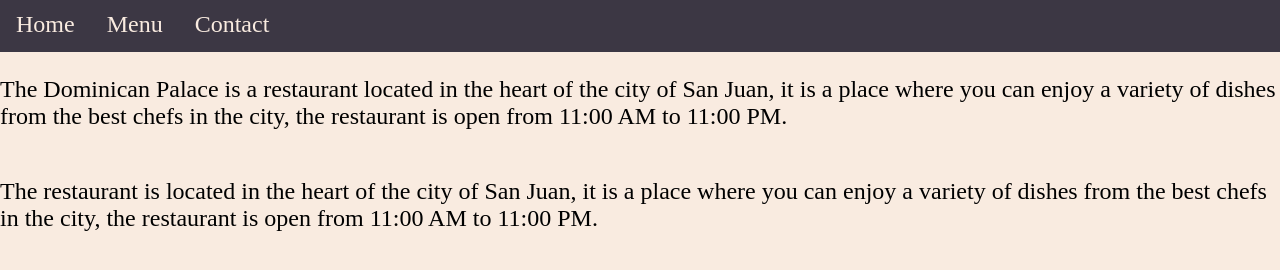
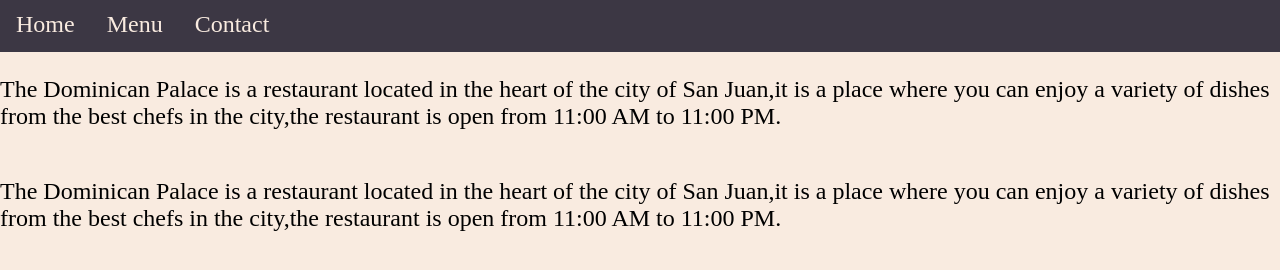
Before and after one commit to JuniorBaez-ux/Restaurant-Page, a website built with webpack: page dist/index.html in a window 1280 px wide. Shown: the part 40-310 px from the top of the page. Built offline with nearby package versions, Linux system fonts and the light colour scheme.

Commit message:
Creating the first module of the page.

```diff
--- a/src/index.js
+++ b/src/index.js
@@ -1,16 +1,58 @@
-import _ from 'lodash';
+import _, { fill } from 'lodash';
 import './style.css';
+
+let principal = document.getElementById("content");
 
 console.log("Tamo funcionando klk");
 
-function component() {
-    //const element = document.createElement('div');
+// function component() {
+//     //const element = document.createElement('div');
 
-    // Lodash, now imported by this script
-    //element.innerHTML = _.join(['Hello', 'webpack'], ' ');
+//     // Lodash, now imported by this script
+//     //element.innerHTML = _.join(['Hello', 'webpack'], ' ');
 
 
-    return element;
+//     return element;
+//   }
+
+//   document.body.appendChild(component());
+
+document.body.appendChild(createTitle());
+document.body.appendChild(createNavBar());
+principal.appendChild(createFillerText());
+principal.appendChild(createFillerText());
+
+  function createTitle(){
+    let title = document.createElement('div');
+    title.className = "title";
+    title.id = "title";
+    title.innerHTML = "The Dominican Palace";
+
+    return title;
   }
 
-  document.body.appendChild(component());
+  function createNavBar(){
+    let navbar = document.createElement("div");
+    navbar.className = "topnav";
+    navbar.innerHTML = "<a href='#'>Home</a>";
+    navbar.innerHTML += "<a href='#'>Menu</a>";
+    navbar.innerHTML += "<a href='#'>Contact</a>";
+
+    return navbar;
+  }
+
+  function createFillerText(){
+    let fillerText = document.createElement("div");
+    fillerText.className = "fillertext";
+    fillerText.id = "fillertext";
+    fillerText.appendChild(createText());
+
+    return fillerText;
+}
+
+function createText(){
+    let text = document.createElement("p");
+    text.innerHTML = "The Dominican Palace is a restaurant located in the heart of the city of San Juan,it is a place where you can enjoy a variety of dishes from the best chefs in the city,the restaurant is open from 11:00 AM to 11:00 PM.";
+
+    return text;
+}
--- a/src/style.css
+++ b/src/style.css
@@ -7,6 +7,7 @@ body{
 }
 
 #content{
+    order: 3;
    display: flex;
     flex-direction: column;
     background-color: #F9EBE0;
@@ -23,6 +24,7 @@ body{
 }
 
 #title{
+    order: 1;
     display: flex;
     flex-grow: 1;
     justify-content: center;
@@ -36,6 +38,7 @@ body{
 /* Style for the navigation bar */
 /* Add a black background color to the top navigation */
 .topnav {
+    order: 2;
     background-color: #3C3744;
     overflow: hidden;
   }
```
Also changed, not shown: dist/08a17fdbdebbee8ea410.jpg (added), dist/contact.html (deleted), dist/index.html, dist/main.js, dist/menu.html (deleted), 1 other file.
